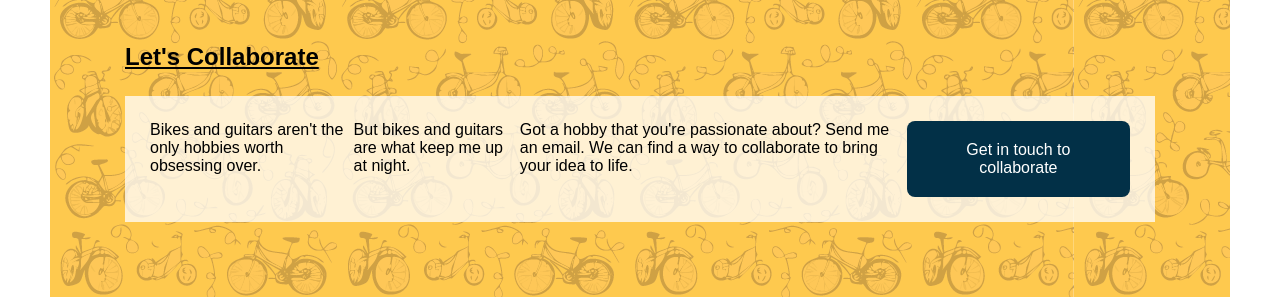
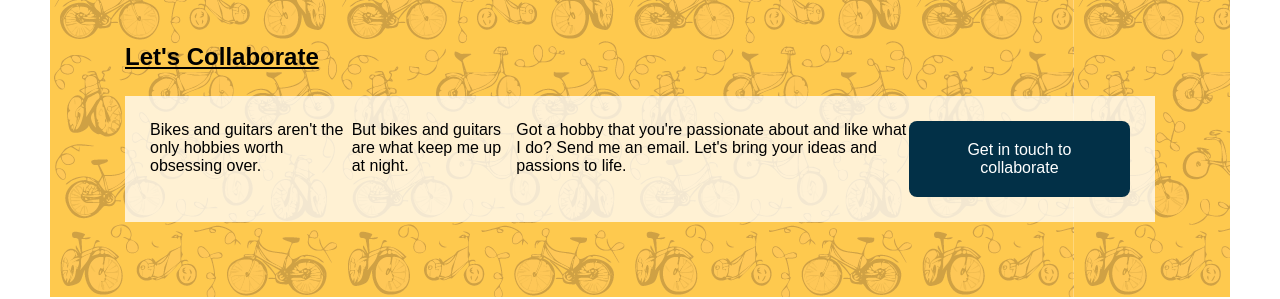
Before and after one commit to ahobbyistspresents/ahobbyistspresents, a website: page index.html in a window 1280 px wide. Shown: the part 1740-2039 px from the top of the page. Drawn offline with Linux system fonts and the light colour scheme; a script that the page names is missing.

Commit message:
Update index.html

```diff
--- a/index.html
+++ b/index.html
@@ -78,7 +78,7 @@
         <div class="split-container">
             <p>Bikes and guitars aren't the only hobbies worth obsessing over.</p><br>
             <p>But bikes and guitars are what keep me up at night.</p><br>
-            <p>Got a hobby that you're passionate about? Send me an email. We can find a way to collaborate to bring your idea to life.</p>
+            <p>Got a hobby that you're passionate about and like what I do? Send me an email. Let's bring your ideas and passions to life.</p>
             <div>
                 <button onclick="location.href='#contact'">
                 Get in touch to collaborate</button>
```
